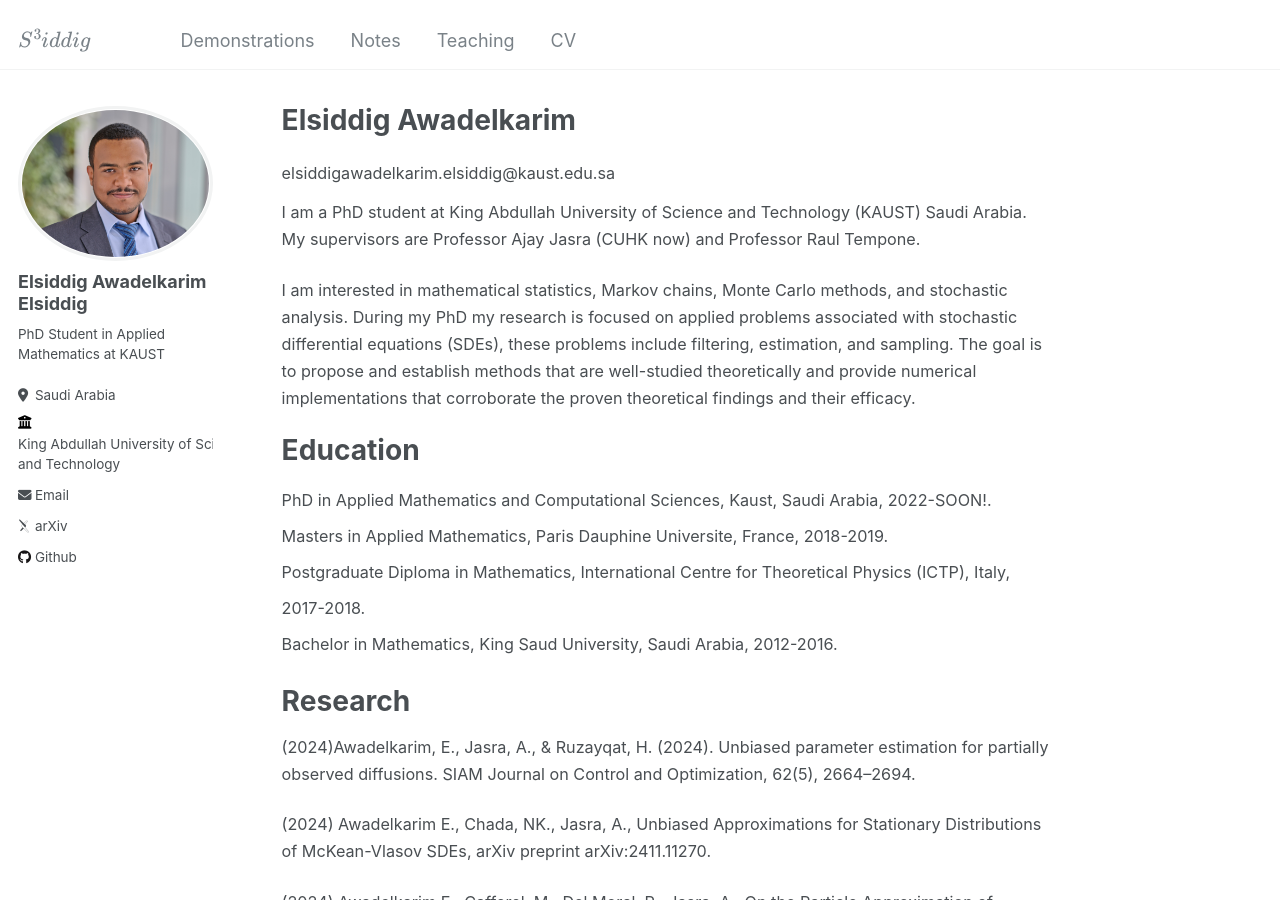
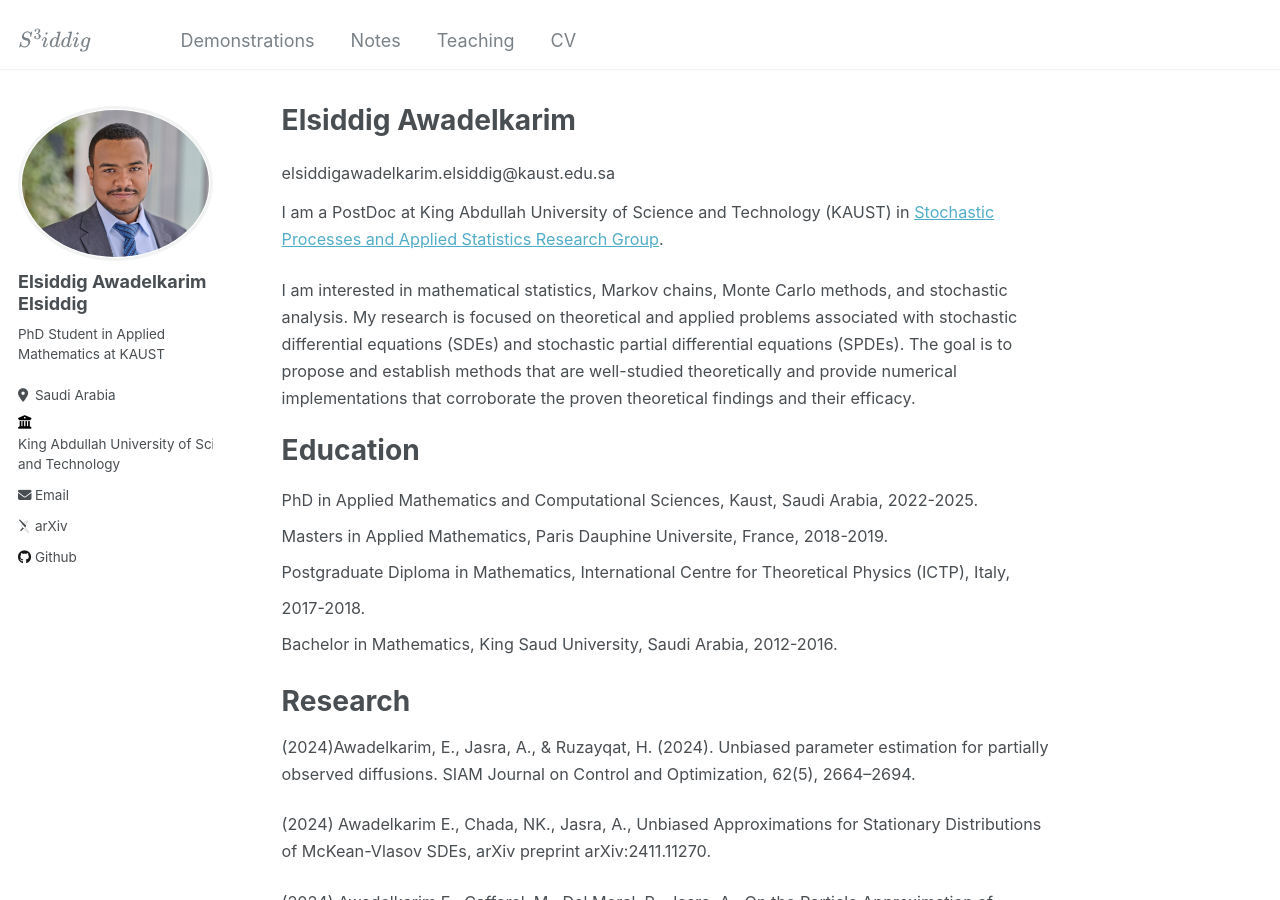
Before and after one commit to siddigss/siddigss.github.io, a Jekyll site: the page built from _pages/about.md, in a window 1280 px wide and 900 px high. Built offline with Jekyll 4.4.1, drawn with Linux system fonts in a browser that asks for light colours; some web fonts are replaced.

Commit message:
Update about.md

```diff
--- a/_pages/about.md
+++ b/_pages/about.md
@@ -8,14 +8,14 @@ redirect_from:
 ---
 <span style="font-size:0.9em;line-height: 50px;">elsiddigawadelkarim.elsiddig@kaust.edu.sa</span>
 <span style="font-size:0.9em;">
-I am a PhD student at King Abdullah University of Science and Technology (KAUST) Saudi Arabia. My supervisors are Professor Ajay Jasra (CUHK now) and Professor Raul Tempone.  </span>
+I am a PostDoc at King Abdullah University of Science and Technology (KAUST) in [Stochastic Processes and Applied Statistics Research Group](https://stochproc.kaust.edu.sa/). </span>
 
-<span style="font-size:0.9em;">I am interested in mathematical statistics, Markov chains, Monte Carlo methods, and stochastic analysis. During my PhD my research is focused on applied problems associated with stochastic differential equations (SDEs), these problems include filtering, estimation, and sampling. The goal is to propose and establish methods that are well-studied theoretically and provide numerical implementations that corroborate the proven theoretical findings and their efficacy.
+<span style="font-size:0.9em;">I am interested in mathematical statistics, Markov chains, Monte Carlo methods, and stochastic analysis. My research is focused on theoretical and applied problems associated with stochastic differential equations (SDEs) and stochastic partial differential equations (SPDEs). The goal is to propose and establish methods that are well-studied theoretically and provide numerical implementations that corroborate the proven theoretical findings and their efficacy.
 </span>
 
 Education
 ======
-<span style="font-size:0.9em;line-height: 36px;">PhD in Applied Mathematics and Computational Sciences, Kaust, Saudi Arabia, 2022-SOON!.</span>
+<span style="font-size:0.9em;line-height: 36px;">PhD in Applied Mathematics and Computational Sciences, Kaust, Saudi Arabia, 2022-2025.</span>
 <span style="font-size:0.9em;line-height: 36px;;">Masters in Applied Mathematics, Paris Dauphine Universite, France, 2018-2019.</span>
 <span style="font-size:0.9em;line-height: 36px;">Postgraduate Diploma in Mathematics, International Centre for Theoretical Physics (ICTP), Italy, 2017-2018.</span>
 <span style="font-size:0.9em;line-height: 36px;">Bachelor in Mathematics, King Saud University, Saudi Arabia, 2012-2016.</span>
```
